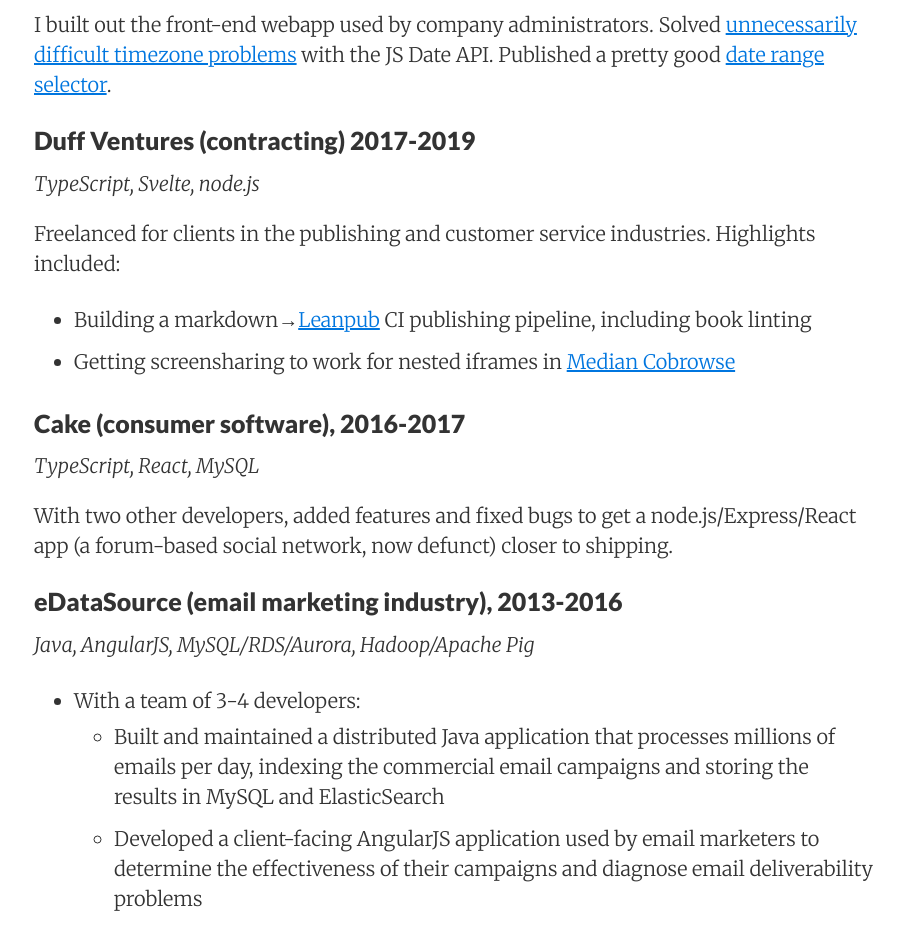
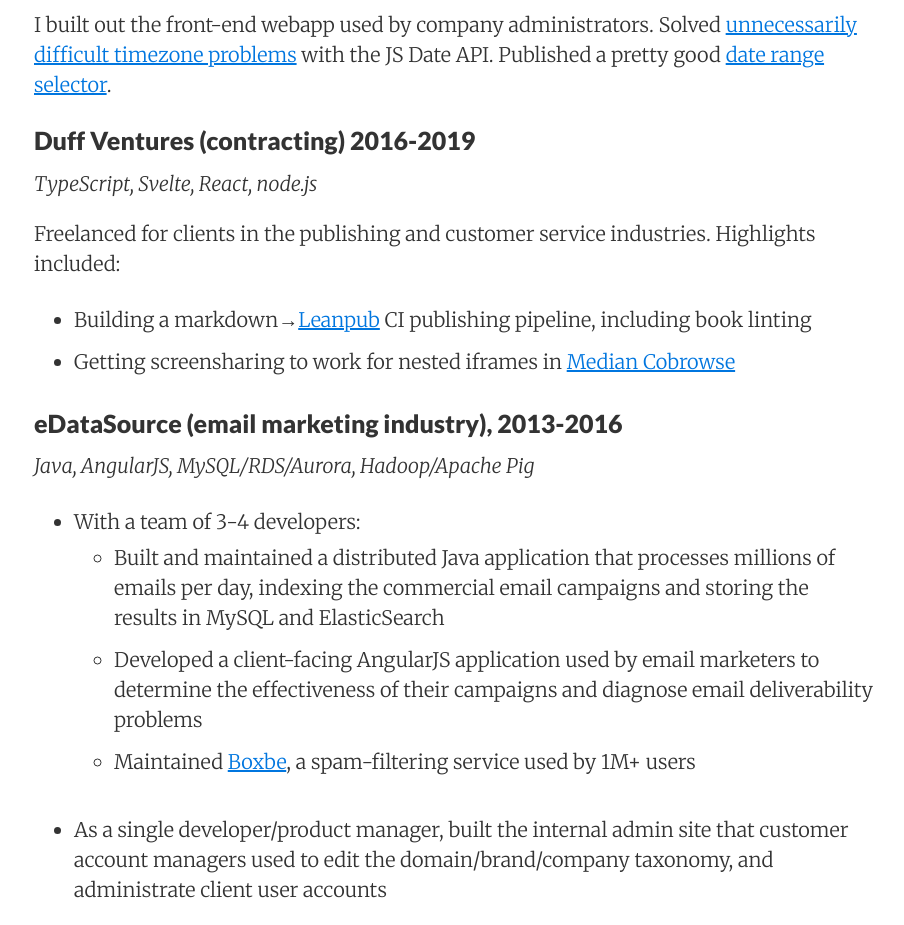
Before and after one commit to TehShrike/resume, a website: page index.html in a window 1280 px wide. Shown: the part 1780-2705 px from the top of the page, without its empty margins (186-1090 px from the left). Drawn offline with Linux system fonts and the light colour scheme.

Commit message:
Drop Cake
it was an odd dream.  At least I got a good blog post out of it

```diff
--- a/index.html
+++ b/index.html
@@ -42,16 +42,13 @@
 <p><em>TypeScript, lit-html</em></p>
 <p>Developed the front-end of a payroll administration webapp.  My team worked on time-tracking for truck drivers: the truckers used a mobile app to log their time for <a href="https://www.fmcsa.dot.gov/regulations/hours-service/summary-hours-service-regulations">compliance</a> and payroll purposes.</p>
 <p>I built out the front-end webapp used by company administrators.  Solved <a href="https://gist.github.com/TehShrike/61ea0820354df2d4d56f5a102623e4de">unnecessarily difficult timezone problems</a> with the JS Date API.  Published a pretty good <a href="https://github.com/EquipmentShare/date-range-input">date range selector</a>.</p>
-<h3>Duff Ventures (contracting) 2017-2019</h3>
-<p><em>TypeScript, Svelte, node.js</em></p>
+<h3>Duff Ventures (contracting) 2016-2019</h3>
+<p><em>TypeScript, Svelte, React, node.js</em></p>
 <p>Freelanced for clients in the publishing and customer service industries.  Highlights included:</p>
 <ul>
 <li>Building a markdown→<a href="https://leanpub.com/">Leanpub</a> CI publishing pipeline, including book linting</li>
 <li>Getting screensharing to work for nested iframes in <a href="https://www.hellomedian.com">Median Cobrowse</a></li>
 </ul>
-<h3>Cake (consumer software), 2016-2017</h3>
-<p><em>TypeScript, React, MySQL</em></p>
-<p>With two other developers, added features and fixed bugs to get a node.js/Express/React app (a forum-based social network, now defunct) closer to shipping.</p>
 <h3>eDataSource (email marketing industry), 2013-2016</h3>
 <p><em>Java, AngularJS, MySQL/RDS/Aurora, Hadoop/Apache Pig</em></p>
 <ul>
```
Also changed, not shown: readme.md.
